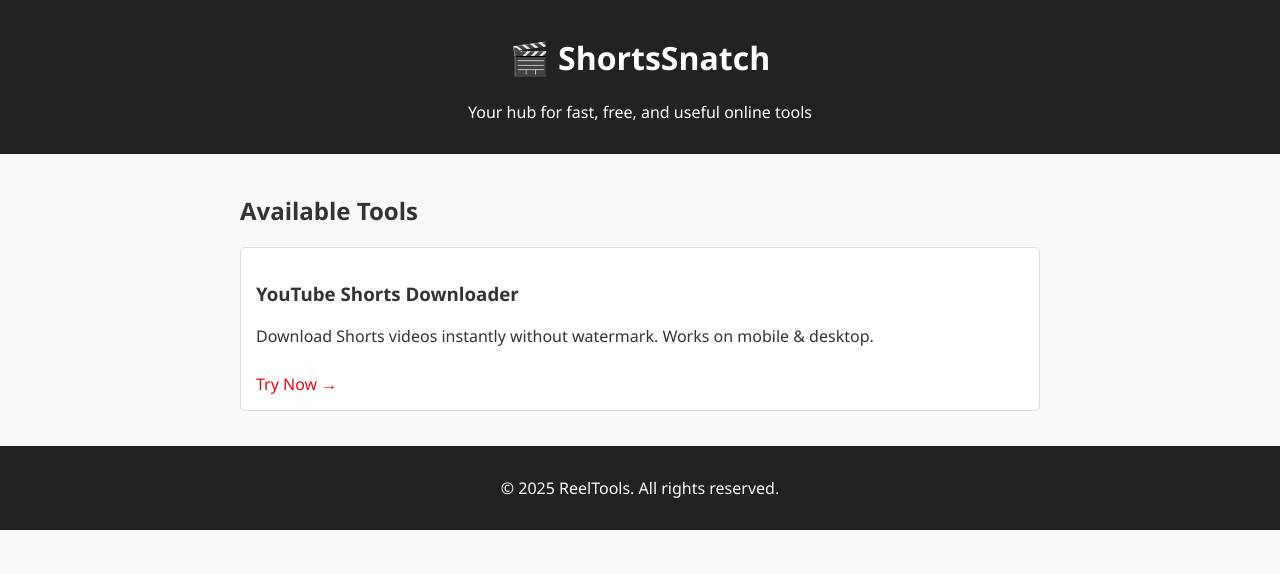
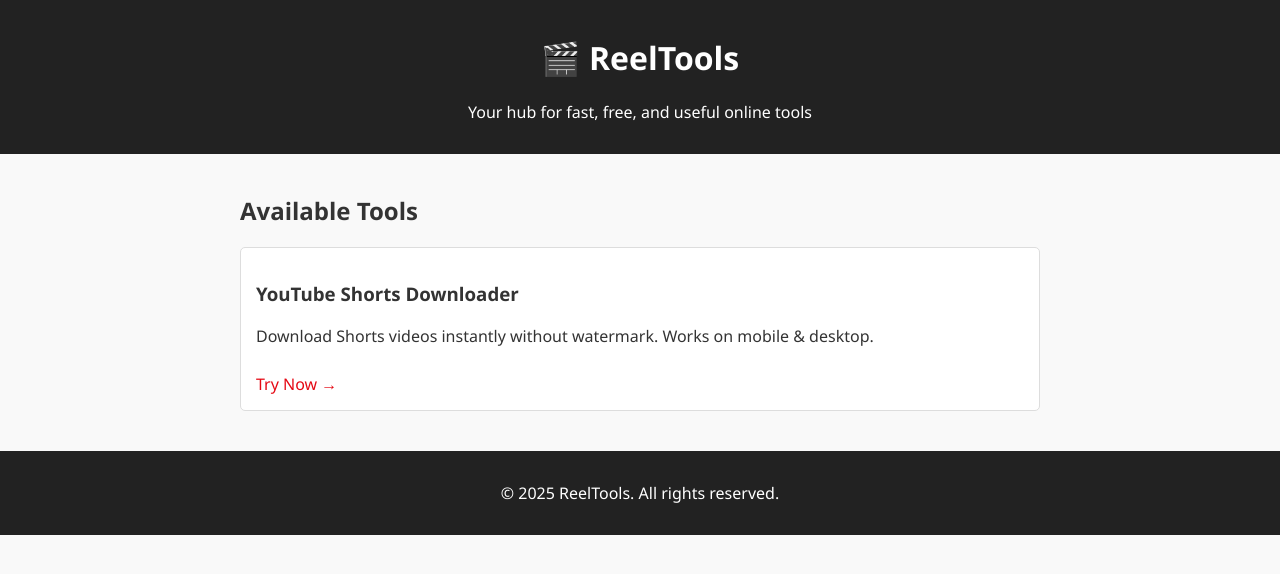
Before and after one commit to reelnectarofficial/shorts-downloader-site, a plain HTML site: page index.html in a window 1280 px wide. Drawn offline with Linux system fonts and the light colour scheme.

Commit message:
index.html

```diff
--- a/index.html
+++ b/index.html
@@ -5,11 +5,12 @@
   <meta name="viewport" content="width=device-width, initial-scale=1.0" />
   <title>ReelTools – Free Online Tools</title>
   <meta name="description" content="Explore free online tools like YouTube Shorts Downloader, PDF converters, and more. Fast, mobile-friendly, and ad-supported." />
+  <meta name="keywords" content="online tools, YouTube Shorts Downloader, PDF converter, video tools, free tools, no watermark" />
   <link rel="stylesheet" href="assets/style.css" />
 </head>
 <body>
   <header>
-    <h1>🎬 ShortsSnatch </h1>
+    <h1>🎬 ReelTools</h1>
     <p>Your hub for fast, free, and useful online tools</p>
     <!-- 🔝 Top Banner Ad -->
     <!-- Insert AdSense / Adsterra banner ad code here -->
@@ -18,12 +19,27 @@
   <main>
     <section class="tool-list">
       <h2>Available Tools</h2>
+
+      <!-- 🔧 Tool Card: Shorts Downloader -->
       <div class="tool-card">
         <h3>YouTube Shorts Downloader</h3>
         <p>Download Shorts videos instantly without watermark. Works on mobile & desktop.</p>
         <a href="shorts-downloader.html">Try Now →</a>
       </div>
-      <!-- Add more tool cards here -->
+
+      <!-- 🔧 Future Tool Card Example -->
+      <!--
+      <div class="tool-card">
+        <h3>PDF to Excel Converter</h3>
+        <p>Convert PDF tables into editable Excel sheets. Fast and secure.</p>
+        <a href="pdf-to-excel.html">Try Now →</a>
+      </div>
+      -->
+
+      <!-- 🧠 Native Ad -->
+      <div class="native-ad">
+        <!-- Insert native ad code here -->
+      </div>
     </section>
   </main>
 
```
